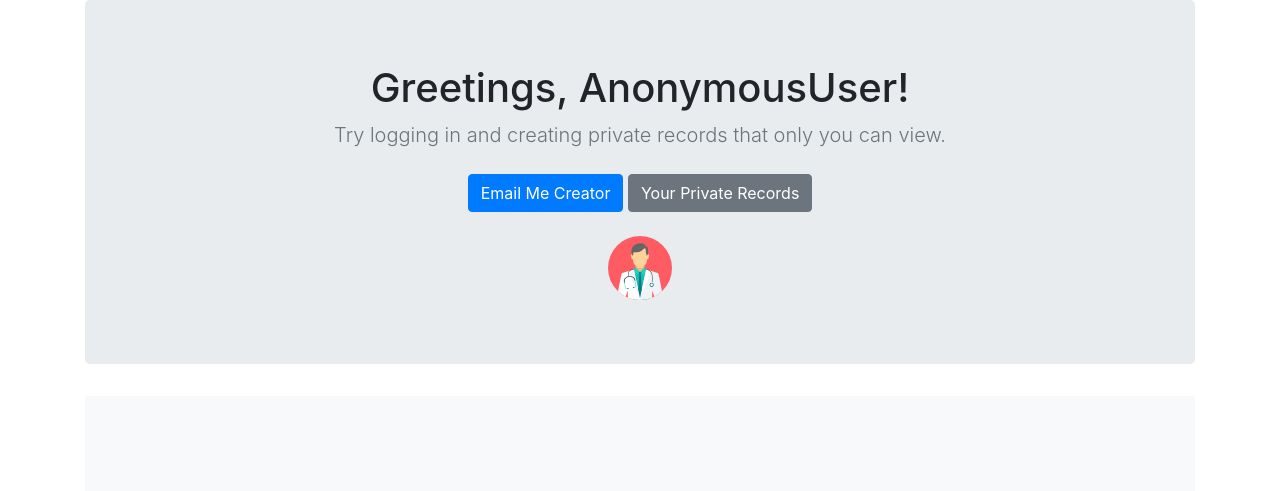
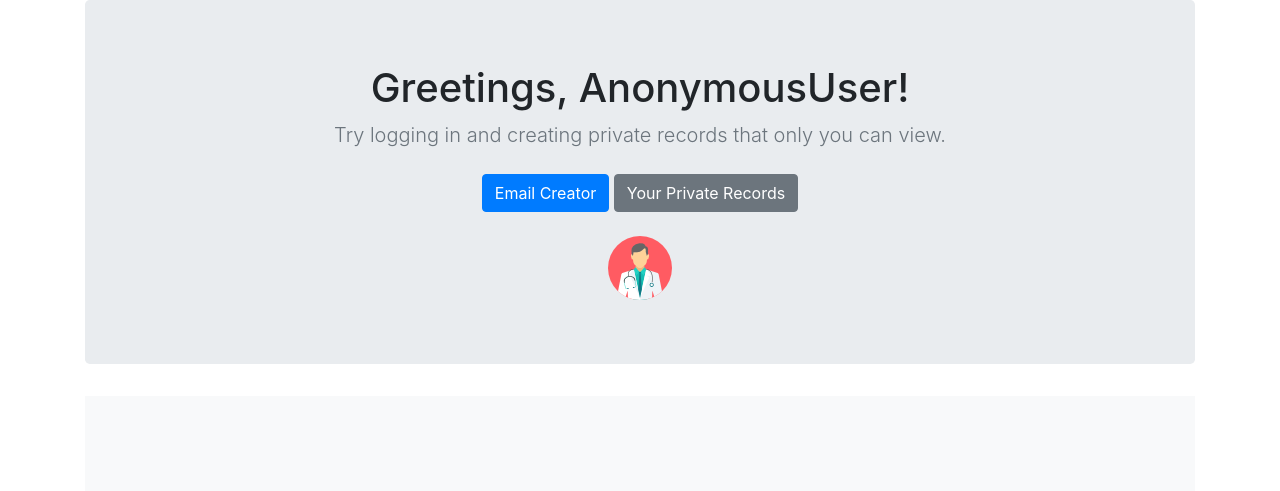
Before and after one commit to Syaril/portfolio-project, a Django app: page / in a window 1280 px wide. Shown: the part 58-549 px from the top of the page. Run offline with Django 3.2, Linux system fonts and the light colour scheme; data that the repository does not hold is empty; some libraries are stand-ins or nearby versions.

Commit message:
Corrected the email me button

```diff
--- a/jobs/templates/jobs/home.html
+++ b/jobs/templates/jobs/home.html
@@ -10,7 +10,7 @@
             <h2></h2>
           <p class="lead text-muted">Try logging in and creating private records that only you can view.</p>
           <p>
-            <a href="mailto:dr.syaril@gmail.com" class="btn btn-primary my-2">Email Me Creator</a>
+            <a href="mailto:dr.syaril@gmail.com" class="btn btn-primary my-2">Email Creator</a>
             <a href="{% url 'allblogs' %}" class="btn btn-secondary my-2">Your Private Records</a>
           </p>
             <img src="{% static 'doctor.png' %}" />
```
